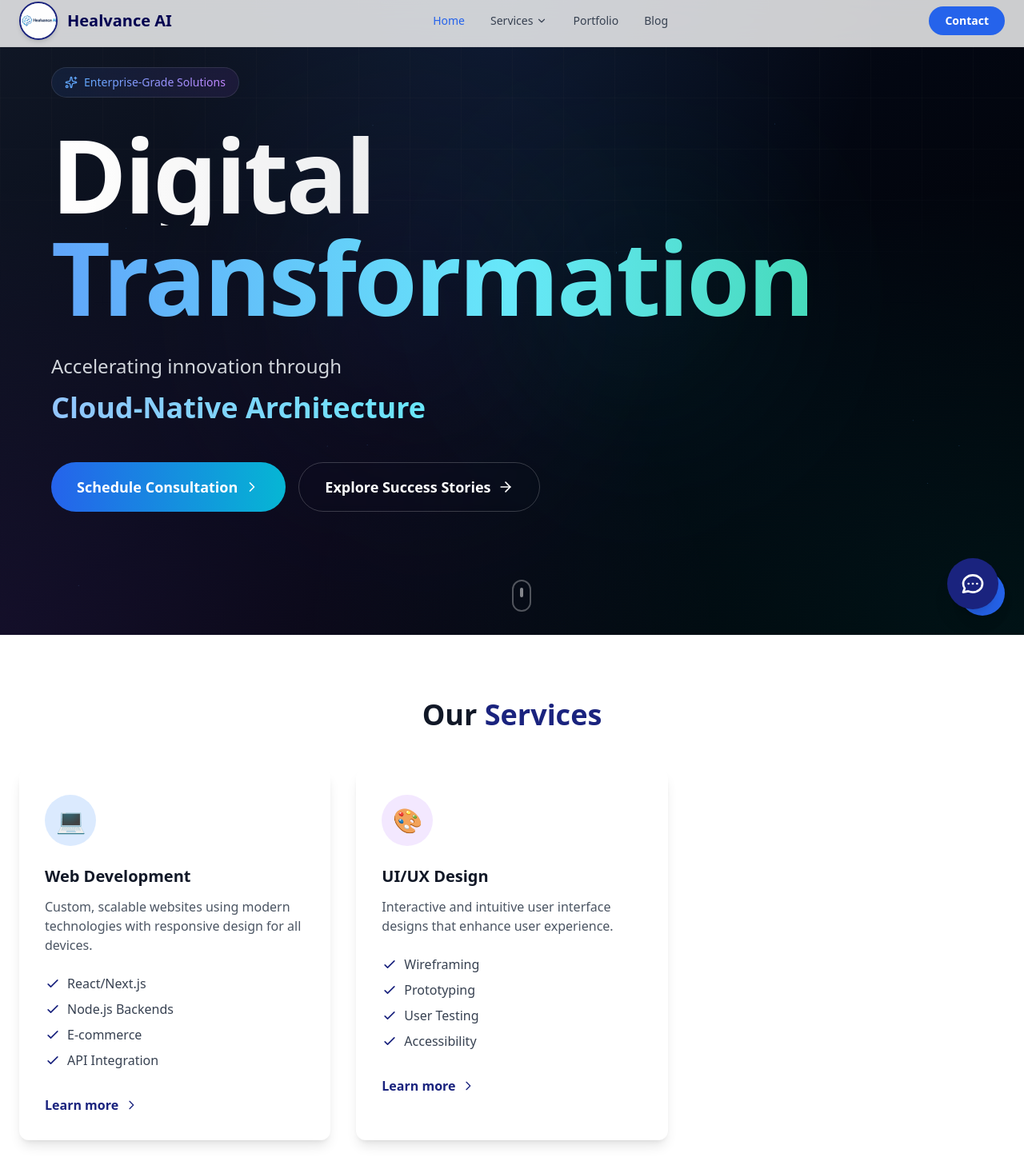
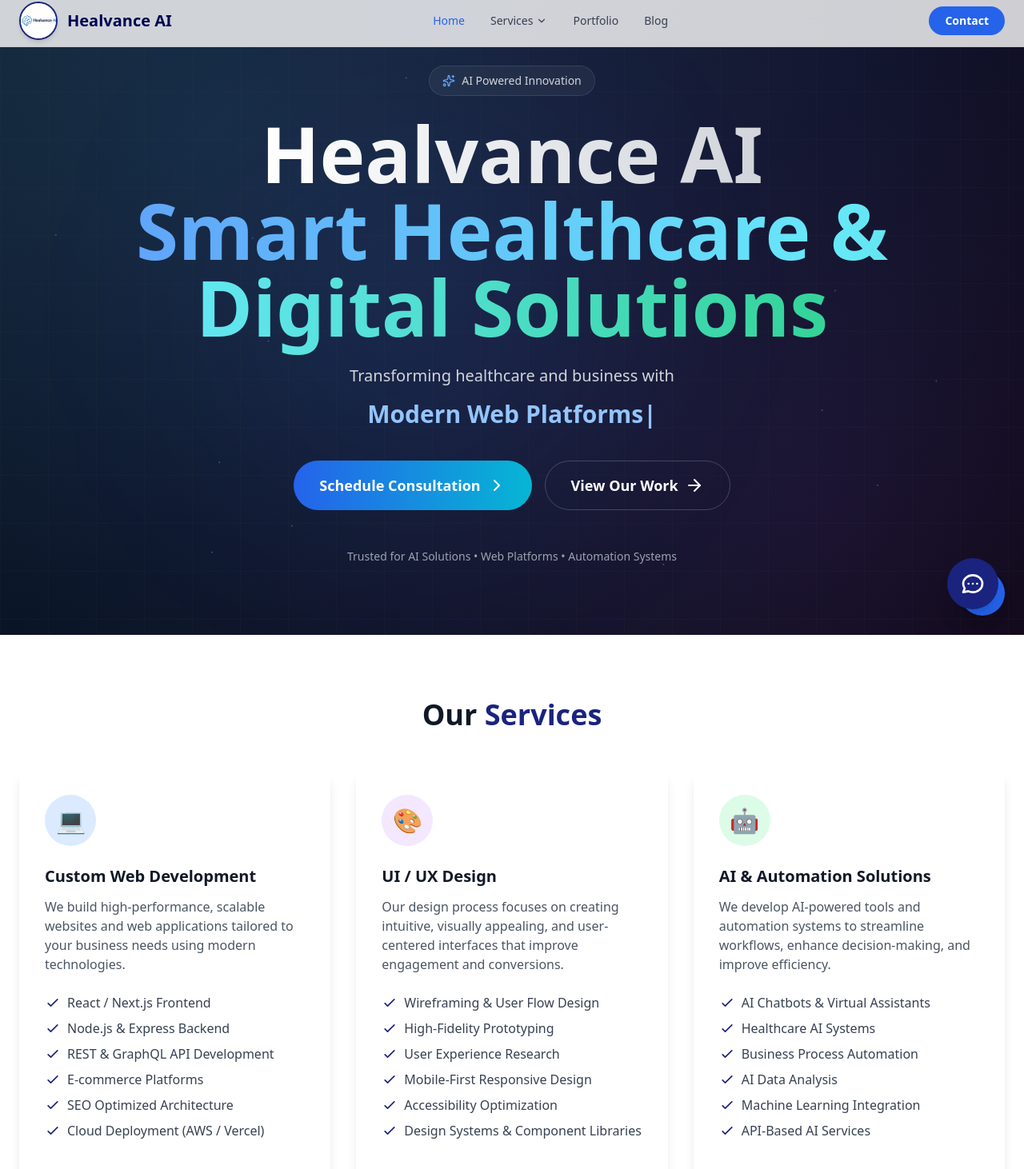
Before and after one commit to AmitGiri1281/Healvance-AI, a React (Vite) app in the folder frontend/: page / in a window 1280 px wide. Shown: the part 6-1468 px from the top of the page at 80% size. Built offline with nearby package versions, Linux system fonts and the light colour scheme.

Commit message:
upadate ui

```diff
--- a/frontend/index.html
+++ b/frontend/index.html
@@ -1,64 +1,65 @@
 <!DOCTYPE html>
 <html lang="en">
 <head>
-    <!-- Basic Meta Tags -->
+  <!-- Basic -->
   <meta charset="UTF-8" />
   <meta name="viewport" content="width=device-width, initial-scale=1.0" />
-    <meta http-equiv="X-UA-Compatible" content="ie=edge" />
   <meta name="theme-color" content="#0ea5e9" />
 
-    <!-- Title & SEO -->
-    <title>Healvance AI | Software Solutions</title>
+  <!-- SEO -->
+  <title>Healvance AI | AI Healthcare & Software Solutions</title>
+
   <meta
     name="description"
-      content="Healvance AI provides AI-powered healthcare assistance, symptom analysis, and digital solutions like Web Development, Mobile Apps, UI/UX Design, E-commerce, and Automation."
+    content="Healvance AI provides AI-powered healthcare assistance, symptom analysis, and digital solutions including Web Development, Mobile Apps, UI/UX Design, E-commerce, and AI Automation."
   />
+
   <meta
     name="keywords"
-      content="Healvance AI, healthcare AI, medical assistant, symptom checker, patient support, web development, mobile apps, e-commerce, UI/UX design, AI automation"
+    content="Healvance AI, healthcare AI, AI medical assistant, symptom checker, AI doctor, web development, mobile apps, UI UX design, AI automation"
   />
+
   <meta name="author" content="Amit Giri" />
 
-    <!-- Open Graph / Facebook -->
+  <!-- Canonical -->
+  <link rel="canonical" href="https://www.healvanceai.help/" />
+
+  <!-- Open Graph -->
   <meta property="og:type" content="website" />
   <meta property="og:url" content="https://www.healvanceai.help/" />
-    <meta property="og:title" content="Healvance AI - Software Solutions" />
+  <meta property="og:title" content="Healvance AI | AI Healthcare & Software Solutions" />
   <meta
     property="og:description"
-      content="AI-powered software development + modern digital solutions: Web, Mobile, UI/UX, E-commerce, Backend & AI Automation."
+    content="AI-powered medical assistant and modern software development services including Web, Mobile, UI/UX, and AI automation."
   />
   <meta property="og:image" content="https://www.healvanceai.help/logo.png" />
 
   <!-- Twitter -->
   <meta name="twitter:card" content="summary_large_image" />
-    <meta name="twitter:url" content="https://www.healvanceai.help/" />
-    <meta name="twitter:title" content="Healvance AI - Software Solutions" />
+  <meta name="twitter:title" content="Healvance AI | AI Healthcare & Software Solutions" />
   <meta
     name="twitter:description"
-      content="AI-powered medical support & digital solutions for businesses and software development."
+    content="AI-powered healthcare assistance and digital product development services."
   />
   <meta name="twitter:image" content="https://www.healvanceai.help/logo.png" />
 
-    <!-- Favicon & Logo (Browser Tab) -->
-    <link rel="icon" type="image/png" sizes="32x32" href="/logo.png" />
+  <!-- Favicon -->
+  <link rel="icon" type="image/png" href="/logo.png" />
   <link rel="apple-touch-icon" href="/logo.png" />
-    <link rel="shortcut icon" href="/logo.png" />
 
-    <!-- Sitemap & Robots (Optional if handled separately) -->
-    <link rel="sitemap" type="application/xml" title="Sitemap" href="/sitemap.xml" />
-
-    <!-- Manifest for PWA -->
+  <!-- Manifest -->
   <link rel="manifest" href="/manifest.json" />
 
-    <!-- Styles -->
+  <!-- CSS -->
   <link rel="stylesheet" href="/global.css" />
 </head>
 
 <body>
-    <!-- React App Root -->
+
   <div id="root"></div>
 
-    <!-- Vite Entry Point -->
+  <!-- React -->
   <script type="module" src="/src/main.jsx"></script>
+
 </body>
 </html>
--- a/frontend/src/components/sections/HeroSection.jsx
+++ b/frontend/src/components/sections/HeroSection.jsx
@@ -1,4 +1,5 @@
 // src/components/sections/HeroSection.jsx
+
 import { motion, useMotionValue, useSpring, useTransform } from "framer-motion";
 import { TypeAnimation } from "react-type-animation";
 import { Link } from "react-router-dom";
@@ -6,190 +7,198 @@ import { ArrowRight, ChevronRight, Sparkles } from "lucide-react";
 import { useRef, useMemo } from "react";
 
 export default function HeroSection() {
-  const containerRef = useRef(null);
 
-  // Detect touch devices (disable mouse tilt)
+const containerRef = useRef(null)
+
 const isTouch =
-    typeof window !== "undefined" && "ontouchstart" in window;
+typeof window !== "undefined" && "ontouchstart" in window
 
-  // Motion values
-  const mouseX = useMotionValue(0);
-  const mouseY = useMotionValue(0);
+// Mouse tilt
+const mouseX = useMotionValue(0)
+const mouseY = useMotionValue(0)
 
-  const springConfig = { damping: 25, stiffness: 300 };
-  const mouseXSpring = useSpring(mouseX, springConfig);
-  const mouseYSpring = useSpring(mouseY, springConfig);
+const mouseXSpring = useSpring(mouseX, { damping: 25, stiffness: 300 })
+const mouseYSpring = useSpring(mouseY, { damping: 25, stiffness: 300 })
 
-  const rotateX = useTransform(
-    mouseYSpring,
-    [-0.5, 0.5],
-    ["15deg", "-15deg"]
-  );
-  const rotateY = useTransform(
-    mouseXSpring,
-    [-0.5, 0.5],
-    ["-15deg", "15deg"]
-  );
+const rotateX = useTransform(mouseYSpring, [-0.5,0.5],["15deg","-15deg"])
+const rotateY = useTransform(mouseXSpring, [-0.5,0.5],["-15deg","15deg"])
 
-  const handleMouseMove = (e) => {
-    if (isTouch || !containerRef.current) return;
+const handleMouseMove = (e)=>{
+if(isTouch || !containerRef.current) return
 
-    const rect = containerRef.current.getBoundingClientRect();
-    const x = (e.clientX - rect.left) / rect.width - 0.5;
-    const y = (e.clientY - rect.top) / rect.height - 0.5;
+const rect = containerRef.current.getBoundingClientRect()
 
-    mouseX.set(x);
-    mouseY.set(y);
-  };
+const x = (e.clientX - rect.left)/rect.width -0.5
+const y = (e.clientY - rect.top)/rect.height -0.5
 
-  const handleMouseLeave = () => {
-    mouseX.set(0);
-    mouseY.set(0);
-  };
+mouseX.set(x)
+mouseY.set(y)
+}
 
-  // Memoized particles (better performance)
-  const particles = useMemo(
-    () =>
-      [...Array(12)].map((_, i) => ({
-        id: i,
-        x: Math.random() * 100,
-        y: Math.random() * 100,
-        duration: 20 + Math.random() * 20,
-      })),
-    []
-  );
+const handleMouseLeave = ()=>{
+mouseX.set(0)
+mouseY.set(0)
+}
+
+// floating particles
+const particles = useMemo(()=>{
+
+return [...Array(15)].map((_,i)=>({
+
+id:i,
+x:Math.random()*100,
+y:Math.random()*100,
+duration:20+Math.random()*20
+
+}))
+
+},[])
 
 return (
+
 <section
 ref={containerRef}
-      aria-label="Hero section"
 onMouseMove={handleMouseMove}
 onMouseLeave={handleMouseLeave}
 className="relative min-h-screen flex items-center justify-center overflow-hidden bg-gradient-to-br from-gray-900 via-gray-950 to-black"
 >
-      {/* Background gradients */}
-      <div className="absolute inset-0 bg-[radial-gradient(ellipse_at_top,_var(--tw-gradient-stops))] from-blue-500/10 via-transparent to-transparent" />
-      <div className="absolute inset-0 bg-[radial-gradient(ellipse_at_bottom_left,_var(--tw-gradient-stops))] from-purple-500/10 via-transparent to-transparent" />
-      <div className="absolute inset-0 bg-[radial-gradient(ellipse_at_bottom_right,_var(--tw-gradient-stops))] from-cyan-500/10 via-transparent to-transparent" />
 
-      {/* Grid */}
-      <div className="absolute inset-0 bg-[linear-gradient(to_right,#4f4f4f12_1px,transparent_1px),linear-gradient(to_bottom,#4f4f4f12_1px,transparent_1px)] bg-[size:64px_64px] [mask-image:radial-gradient(ellipse_80%_50%_at_50%_0%,#000_70%,transparent_110%)]" />
+{/* glowing background */}
+<div className="absolute inset-0 bg-[radial-gradient(circle_at_20%_20%,rgba(56,189,248,0.15),transparent)]"/>
+<div className="absolute inset-0 bg-[radial-gradient(circle_at_80%_80%,rgba(168,85,247,0.15),transparent)]"/>
 
-      {/* Floating particles */}
-      <div className="absolute inset-0 overflow-hidden">
-        {particles.map((p) => (
+{/* grid */}
+<div className="absolute inset-0 bg-[linear-gradient(to_right,#4f4f4f12_1px,transparent_1px),linear-gradient(to_bottom,#4f4f4f12_1px,transparent_1px)] bg-[size:60px_60px]" />
+
+{/* particles */}
+<div className="absolute inset-0">
+
+{particles.map(p=>(
+
 <motion.div
 key={p.id}
-            className="absolute w-[1px] h-[1px] bg-blue-400/30 rounded-full"
-            initial={{ x: `${p.x}vw`, y: `${p.y}vh` }}
-            animate={{
-              x: `${Math.random() * 100}vw`,
-              y: `${Math.random() * 100}vh`,
-            }}
+className="absolute w-[2px] h-[2px] bg-blue-400/40 rounded-full"
+initial={{x:`${p.x}vw`,y:`${p.y}vh`}}
+animate={{x:`${Math.random()*100}vw`,y:`${Math.random()*100}vh`}}
 transition={{
-              duration: p.duration,
-              repeat: Infinity,
-              ease: "linear",
+duration:p.duration,
+repeat:Infinity,
+ease:"linear"
 }}
 />
+
 ))}
+
 </div>
 
-      {/* Floating orbs */}
+{/* floating orb */}
 <motion.div
-        style={!isTouch ? { rotateX, rotateY } : {}}
-        className="absolute top-1/4 left-1/4 w-96 h-96 rounded-full bg-gradient-to-r from-blue-500/5 to-purple-500/5 blur-[100px]"
-        animate={{ scale: [1, 1.1, 1], rotate: [0, 360] }}
-        transition={{ scale: { duration: 8, repeat: Infinity }, rotate: { duration: 30, repeat: Infinity, ease: "linear" } }}
+style={!isTouch?{rotateX,rotateY}:{}}
+className="absolute top-1/4 left-1/4 w-[400px] h-[400px] bg-blue-500/10 rounded-full blur-[120px]"
+animate={{scale:[1,1.2,1]}}
+transition={{duration:10,repeat:Infinity}}
 />
 
+{/* content */}
+<div className="container mx-auto px-6 relative z-10">
+
+<div className="max-w-5xl mx-auto text-center">
+
+{/* badge */}
 <motion.div
-        style={!isTouch ? { rotateX, rotateY } : {}}
-        className="absolute bottom-1/3 right-1/4 w-80 h-80 rounded-full bg-gradient-to-r from-cyan-500/5 to-emerald-500/5 blur-[80px]"
-        animate={{ scale: [1, 1.2, 1], rotate: [360, 0] }}
-        transition={{ scale: { duration: 10, repeat: Infinity }, rotate: { duration: 25, repeat: Infinity, ease: "linear" } }}
-      />
+initial={{opacity:0,y:20}}
+animate={{opacity:1,y:0}}
+className="inline-flex items-center gap-2 px-4 py-2 mb-6 rounded-full border border-white/10 bg-white/5 backdrop-blur"
+>
 
-      {/* Content */}
-      <div className="container mx-auto px-6 relative z-20">
-        <div className="max-w-6xl mx-auto text-center md:text-left">
+<Sparkles className="w-4 h-4 text-blue-400"/>
 
-          {/* Badge */}
-          <motion.div
-            initial={{ opacity: 0, y: 20 }}
-            animate={{ opacity: 1, y: 0 }}
-            className="inline-flex items-center gap-2 px-4 py-2 rounded-full bg-gradient-to-r from-blue-500/10 to-purple-500/10 border border-white/10 backdrop-blur-sm mb-8"
-          >
-            <Sparkles className="w-4 h-4 text-blue-400" />
-            <span className="text-sm font-medium bg-gradient-to-r from-blue-400 to-purple-400 bg-clip-text text-transparent">
-              Enterprise-Grade Solutions
+<span className="text-sm text-gray-300">
+
+AI Powered Innovation
+
 </span>
+
 </motion.div>
 
-          {/* Heading */}
-          <h1 className="text-6xl md:text-8xl lg:text-9xl font-bold tracking-tight mb-8">
-            <span className="block bg-gradient-to-r from-white to-white/80 bg-clip-text text-transparent">
-              Digital
+{/* title */}
+<h1 className="text-5xl md:text-7xl lg:text-8xl font-bold leading-tight mb-6">
+
+<span className="bg-gradient-to-r from-white to-gray-300 bg-clip-text text-transparent">
+
+Healvance AI
+
 </span>
-            <span className="block bg-gradient-to-r from-blue-400 via-cyan-300 to-emerald-400 bg-clip-text text-transparent">
-              Transformation
+
+<br/>
+
+<span className="bg-gradient-to-r from-blue-400 via-cyan-300 to-emerald-400 bg-clip-text text-transparent">
+
+Smart Healthcare & Digital Solutions
+
 </span>
+
 </h1>
 
-          {/* Animated subtitle */}
-          <div className="mb-12">
-            <p className="text-2xl text-gray-300 mb-4">
-              Accelerating innovation through
+{/* subtitle */}
+<p className="text-xl text-gray-300 mb-4">
+
+Transforming healthcare and business with
+
 </p>
+
 <TypeAnimation
-              aria-label="Key services we provide"
 sequence={[
-                "AI-Powered Automation",
-                2000,
-                "Cloud-Native Architecture",
-                2000,
-                "Data-Driven Insights",
-                2000,
-                "Scalable Infrastructure",
-                2000,
+"AI Medical Assistants",2000,
+"Modern Web Platforms",2000,
+"Automation & Cloud Systems",2000,
+"Scalable Digital Products",2000
 ]}
 speed={50}
 repeat={Infinity}
-              className="text-3xl md:text-4xl font-semibold bg-gradient-to-r from-blue-300 to-cyan-300 bg-clip-text text-transparent"
+className="text-2xl md:text-3xl font-semibold text-blue-300"
 />
-          </div>
 
 {/* CTA */}
-          <div className="flex flex-col sm:flex-row gap-4 mb-16">
+<div className="flex flex-col sm:flex-row gap-4 justify-center mt-10">
+
 <Link
 to="/contact"
-              className="group inline-flex items-center justify-center px-8 py-4 text-lg font-semibold text-white bg-gradient-to-r from-blue-600 to-cyan-500 rounded-full hover:shadow-2xl hover:shadow-blue-500/25 transition"
+className="group px-8 py-4 rounded-full text-lg font-semibold bg-gradient-to-r from-blue-600 to-cyan-500 text-white flex items-center justify-center gap-2 hover:scale-105 transition"
 >
+
 Schedule Consultation
-              <ChevronRight className="ml-2 w-5 h-5 group-hover:translate-x-1 transition-transform" />
+
+<ChevronRight className="group-hover:translate-x-1 transition"/>
+
 </Link>
 
 <Link
 to="/portfolio"
-              className="group inline-flex items-center justify-center px-8 py-4 text-lg font-semibold text-white border border-white/20 rounded-full backdrop-blur-sm hover:bg-white/5 transition"
+className="group px-8 py-4 rounded-full text-lg font-semibold border border-white/20 text-white flex items-center justify-center gap-2 hover:bg-white/10 transition"
 >
-              Explore Success Stories
-              <ArrowRight className="ml-2 w-5 h-5 group-hover:translate-x-1 transition-transform" />
+
+View Our Work
+
+<ArrowRight className="group-hover:translate-x-1 transition"/>
+
 </Link>
-          </div>
-        </div>
+
 </div>
 
-      {/* Scroll indicator */}
-      <motion.div
-        className="absolute bottom-8 left-1/2 -translate-x-1/2"
-        animate={{ y: [0, 10, 0] }}
-        transition={{ duration: 2, repeat: Infinity }}
-      >
-        <div className="w-6 h-10 border-2 border-white/30 rounded-full flex justify-center">
-          <div className="w-1 h-3 bg-white/50 rounded-full mt-2" />
+{/* trust indicators */}
+<div className="mt-12 text-sm text-gray-400">
+
+Trusted for AI Solutions • Web Platforms • Automation Systems
+
 </div>
-      </motion.div>
+
+</div>
+
+</div>
+
 </section>
-  );
+
+)
+
 }
--- a/frontend/src/data/services.js
+++ b/frontend/src/data/services.js
@@ -1,32 +1,106 @@
 // src/data/services.js
+
 export const services = [
 {
 id: 1,
-    title: "Web Development",
+title: "Custom Web Development",
 icon: "💻",
-    description: "Custom, scalable websites using modern technologies with responsive design for all devices.",
-    features: ["React/Next.js", "Node.js Backends", "E-commerce", "API Integration"],
+description:
+"We build high-performance, scalable websites and web applications tailored to your business needs using modern technologies.",
+features: [
+"React / Next.js Frontend",
+"Node.js & Express Backend",
+"REST & GraphQL API Development",
+"E-commerce Platforms",
+"SEO Optimized Architecture",
+"Cloud Deployment (AWS / Vercel)"
+],
 color: "bg-blue-100 text-blue-800"
 },
+
 {
 id: 2,
-    title: "UI/UX Design",
+title: "UI / UX Design",
 icon: "🎨",
-    description: "Interactive and intuitive user interface designs that enhance user experience.",
-    features: ["Wireframing", "Prototyping", "User Testing", "Accessibility"],
+description:
+"Our design process focuses on creating intuitive, visually appealing, and user-centered interfaces that improve engagement and conversions.",
+features: [
+"Wireframing & User Flow Design",
+"High-Fidelity Prototyping",
+"User Experience Research",
+"Mobile-First Responsive Design",
+"Accessibility Optimization",
+"Design Systems & Component Libraries"
+],
 color: "bg-purple-100 text-purple-800"
 },
-  // Add other services...
-]
 
-// src/data/testimonials.js
-export const testimonials = [
 {
-    id: 1,
-    name: "Sarah Johnson",
-    role: "CEO, HealthTech Inc.",
-    content: "Healvance AI transformed our patient management system with their custom software solution.",
-    rating: 5
+id: 3,
+title: "AI & Automation Solutions",
+icon: "🤖",
+description:
+"We develop AI-powered tools and automation systems to streamline workflows, enhance decision-making, and improve efficiency.",
+features: [
+"AI Chatbots & Virtual Assistants",
+"Healthcare AI Systems",
+"Business Process Automation",
+"AI Data Analysis",
+"Machine Learning Integration",
+"API-Based AI Services"
+],
+color: "bg-green-100 text-green-800"
 },
-  // Add other testimonials...
-]
+
+{
+id: 4,
+title: "Cloud & Backend Infrastructure",
+icon: "☁️",
+description:
+"Robust backend systems designed for scalability, security, and high performance across cloud platforms.",
+features: [
+"Secure Backend Architecture",
+"Database Design (SQL / NoSQL)",
+"Authentication & Authorization",
+"Microservices Architecture",
+"Cloud Deployment & CI/CD",
+"Performance Optimization"
+],
+color: "bg-orange-100 text-orange-800"
+},
+
+{
+id: 5,
+title: "E-commerce Development",
+icon: "🛒",
+description:
+"We create modern online stores with secure payment systems and optimized user experience to maximize conversions.",
+features: [
+"Custom Online Stores",
+"Stripe / Razorpay Integration",
+"Product & Inventory Management",
+"Mobile Optimized Checkout",
+"Order Tracking Systems",
+"Analytics Integration"
+],
+color: "bg-pink-100 text-pink-800"
+},
+
+{
+id: 6,
+title: "Digital Product Development",
+icon: "🚀",
+description:
+"From idea to launch, we help startups and businesses build scalable digital products quickly and efficiently.",
+features: [
+"MVP Development",
+"Startup Product Strategy",
+"Agile Development Process",
+"Rapid Prototyping",
+"Product Scaling",
+"Technical Consulting"
+],
+color: "bg-indigo-100 text-indigo-800"
+}
+
+];
--- a/frontend/src/data/testimonials.js
+++ b/frontend/src/data/testimonials.js
@@ -1,57 +1,56 @@
-// src/data/testimonials.js
 export const testimonials = [
 {
 id: 1,
-    name: "Dr. Sarah Johnson",
-    role: "CEO, HealthTech Solutions",
-    content: "Healvance AI transformed our patient management system with their custom software. The AI symptom checker reduced our triage time by 40% and improved diagnostic accuracy.",
+name: "Rakesh Kumar",
+role: "Director, JD Computer Education Jaunpur",
+content:
+"Healvance AI built our institute website and online admission system. The platform is fast, mobile friendly and helped us reach more students across Jaunpur district.",
 rating: 5,
-    avatar: "/avatars/doctor-avatar.jpg",
-    project: "Healthcare Management System"
+avatar: "/avatars/client1.jpg",
+project: "Computer Institute Website & Admission System"
 },
+
 {
 id: 2,
-    name: "Michael Chen",
-    role: "Principal, Greenfield Academy",
-    content: "Our school management system has never been more efficient. The parent-teacher portals and automated attendance tracking saved us 20+ administrative hours weekly.",
+name: "Dr. Anil Verma",
+role: "Clinic Owner, Varanasi",
+content:
+"The AI symptom assistant developed by Healvance AI helps our clinic pre-screen patients before consultation. It reduced waiting time and improved patient management.",
 rating: 5,
-    avatar: "/avatars/educator-avatar.jpg",
+avatar: "/avatars/client2.jpg",
+project: "AI Medical Assistant System"
+},
+
+{
+id: 3,
+name: "Priya Singh",
+role: "Founder, Urban Boutique",
+content:
+"Our online clothing store built by Healvance AI increased sales significantly. The website design is modern and checkout process is very smooth.",
+rating: 4,
+avatar: "/avatars/client3.jpg",
+project: "E-commerce Website"
+},
+
+{
+id: 4,
+name: "Amit Sharma",
+role: "School Administrator",
+content:
+"The school management portal developed by Healvance AI simplified attendance tracking and parent communication.",
+rating: 5,
+avatar: "/avatars/client4.jpg",
 project: "School Management System"
 },
-  {
-    id: 3,
-    name: "Lisa Rodriguez",
-    role: "Marketing Director, UrbanStyle",
-    content: "The e-commerce platform increased our online sales by 150% in the first quarter. The seamless checkout experience reduced cart abandonment dramatically.",
-    rating: 4,
-    avatar: "/avatars/marketing-avatar.jpg",
-    project: "E-commerce Platform"
-  },
-  {
-    id: 4,
-    name: "David Kim",
-    role: "CTO, Finova Inc.",
-    content: "Their custom API integrations connected our legacy systems with modern microservices, solving years of technical debt in just 3 months.",
-    rating: 5,
-    avatar: "/avatars/executive-avatar.jpg",
-    project: "Custom Software Solution"
-  },
+
 {
 id: 5,
-    name: "Amanda Smith",
-    role: "Clinic Manager, VitalCare",
-    content: "The medical chatbot reduced our front desk workload by 60% while improving patient satisfaction scores. The AI triage is surprisingly accurate.",
-    rating: 4,
-    avatar: "/avatars/medical-avatar.jpg",
-    project: "Medical Symptom Analysis Bot"
-  },
-  {
-    id: 6,
-    name: "Robert Taylor",
-    role: "Founder, TechStart",
-    content: "Our website redesign increased lead conversion by 300%. The UI/UX team perfectly captured our brand while optimizing every touchpoint.",
+name: "Rahul Tiwari",
+role: "Startup Founder",
+content:
+"Healvance AI created our startup website and backend APIs. The development process was smooth and the system is very scalable.",
 rating: 5,
-    avatar: "/avatars/entrepreneur-avatar.jpg",
-    project: "Corporate Website Redesign"
+avatar: "/avatars/client5.jpg",
+project: "Startup Web Platform"
 }
 ];
```
Also changed, not shown: frontend/public/manifest.json, frontend/public/robots.txt, 1 other file (tests, documents, lock files or other folders). Lines whose indentation alone changed are shown as unchanged.
